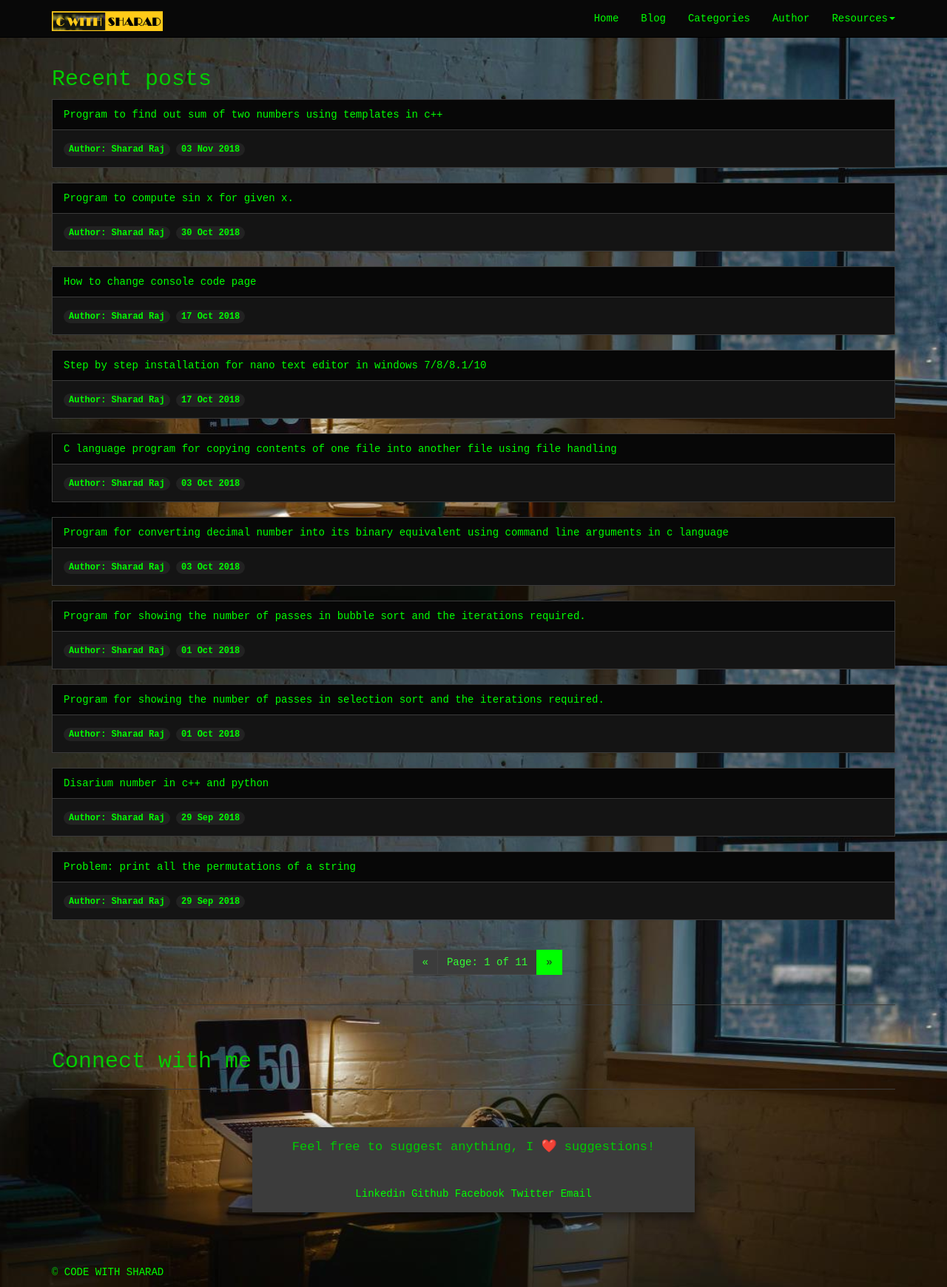
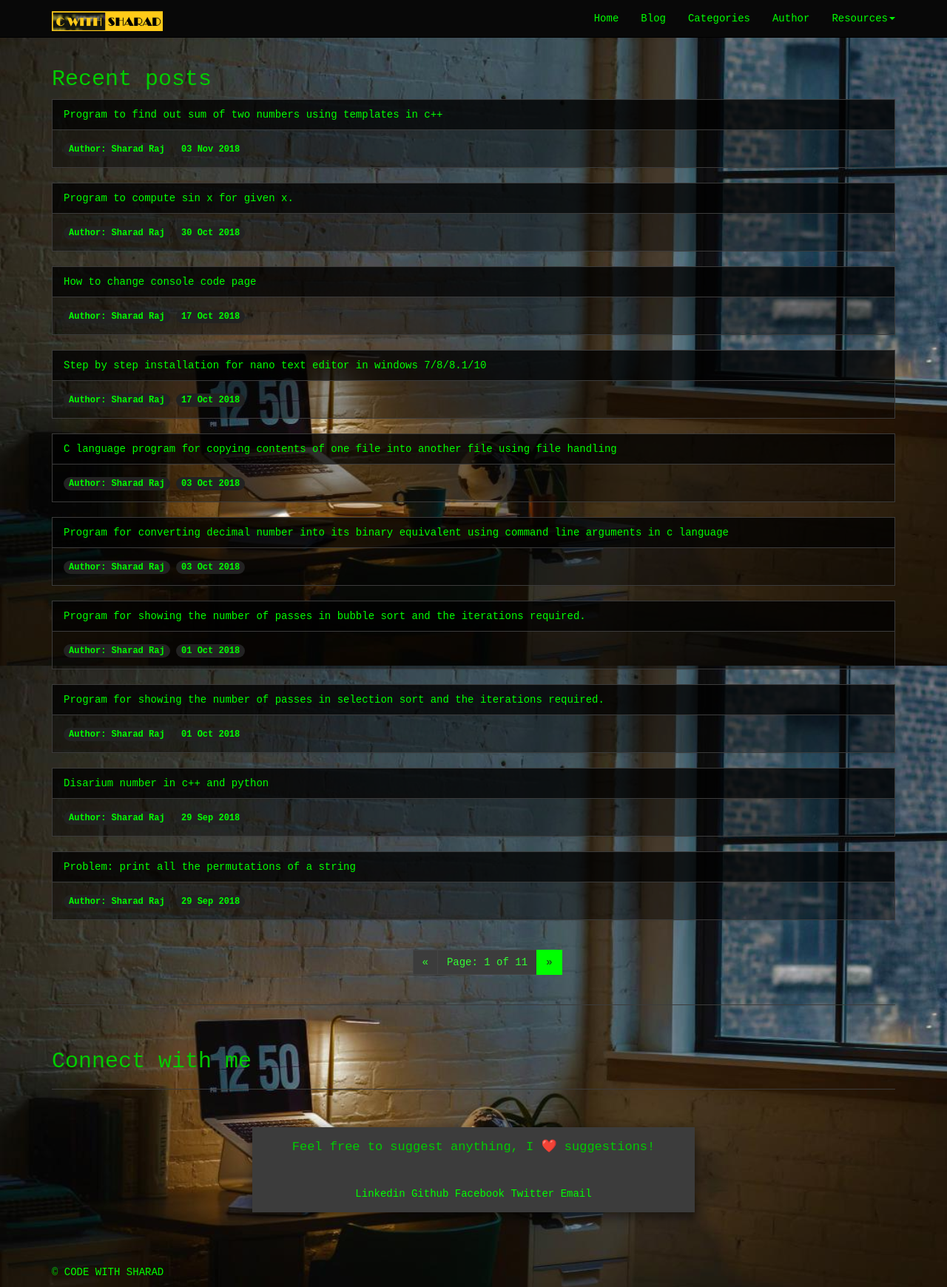
Before and after one commit to cwithsharad/cwithsharad.github.io, a Jekyll site: the page built from blog/index.html, in a window 1280 px wide. Shown: the whole page at 74% size. Built offline with Jekyll 4.4.1, drawn with Linux system fonts in a browser that asks for light colours; emoji names are drawn with the system emoji font; the list of posts is cut into pages by our own code.

Commit message:
Update index.html

```diff
--- a/blog/index.html
+++ b/blog/index.html
@@ -13,7 +13,7 @@
 <div class="row">
 {% for post in paginator.posts %}
 <div class="col-lg-12">
-<div class="panel panel-default" style="background:tramsparent!important">
+<div class="panel panel-default" style="background:transparent!important">
 <div class="panel-heading" style="background:rgb(0,0,0,0.8)!important">
 	<a href="{{post.url}}">{{ post.title | capitalize }}</a>
 </div>
```
